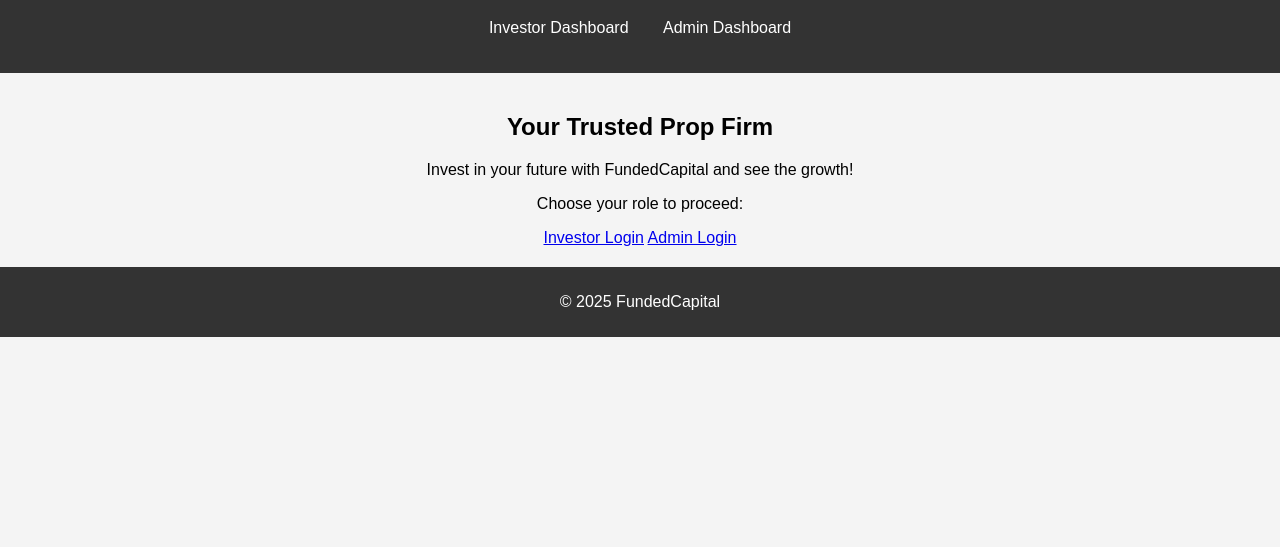
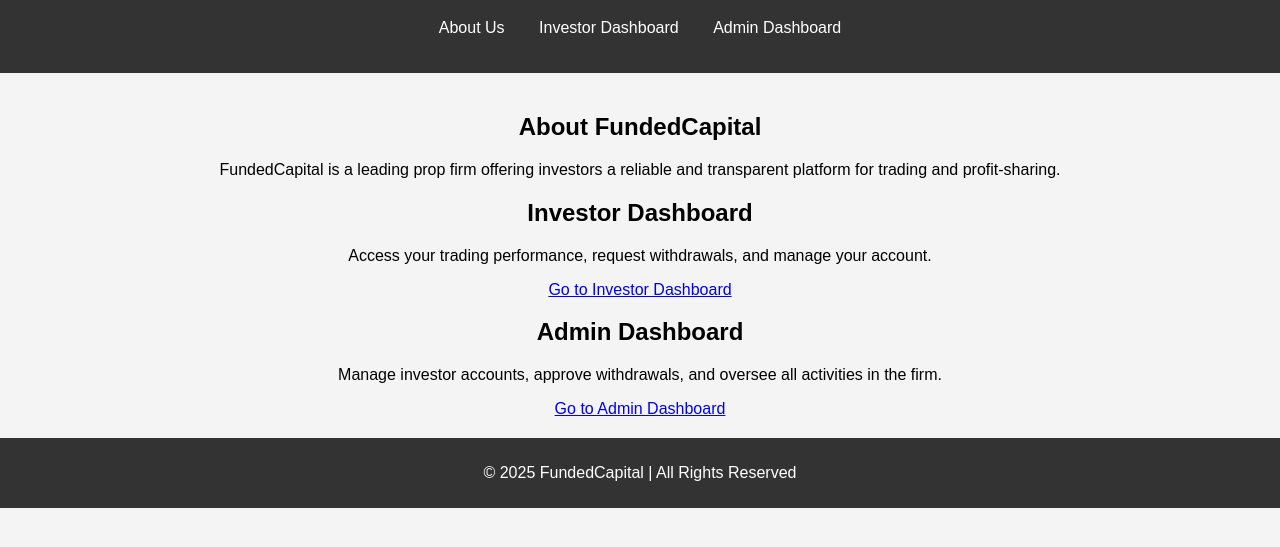
Before and after one commit to PervFVCK/FundedCapital-, a plain HTML site: page index.html in a window 1280 px wide. Shown: the part 81-628 px from the top of the page. Drawn offline with Linux system fonts and the light colour scheme; files that its build step writes are made by us from their sources.

Commit message:
Update index.html

```diff
--- a/index.html
+++ b/index.html
@@ -3,34 +3,44 @@
 <head>
     <meta charset="UTF-8">
     <meta name="viewport" content="width=device-width, initial-scale=1.0">
-    <title>FundedCapital - Home</title>
-    <link rel="stylesheet" href="styles.css">
+    <title>FundedCapital - Prop Firm</title>
+    <link rel="stylesheet" href="css/styles.css">
 </head>
 <body>
     <header>
         <h1>Welcome to FundedCapital</h1>
         <nav>
             <ul>
-                <li><a href="investor/dashboard.html">Investor Dashboard</a></li>
-                <li><a href="admin/dashboard.html">Admin Dashboard</a></li>
+                <li><a href="#about">About Us</a></li>
+                <li><a href="#investor-dashboard">Investor Dashboard</a></li>
+                <li><a href="#admin-dashboard">Admin Dashboard</a></li>
             </ul>
         </nav>
     </header>
 
     <main>
-        <section class="intro">
-            <h2>Your Trusted Prop Firm</h2>
-            <p>Invest in your future with FundedCapital and see the growth!</p>
-            <p>Choose your role to proceed:</p>
-            <a href="investor/dashboard.html" class="button">Investor Login</a>
-            <a href="admin/dashboard.html" class="button">Admin Login</a>
+        <section id="about">
+            <h2>About FundedCapital</h2>
+            <p>FundedCapital is a leading prop firm offering investors a reliable and transparent platform for trading and profit-sharing.</p>
+        </section>
+
+        <section id="investor-dashboard">
+            <h2>Investor Dashboard</h2>
+            <p>Access your trading performance, request withdrawals, and manage your account.</p>
+            <a href="investor/dashboard.html" class="cta-btn">Go to Investor Dashboard</a>
+        </section>
+
+        <section id="admin-dashboard">
+            <h2>Admin Dashboard</h2>
+            <p>Manage investor accounts, approve withdrawals, and oversee all activities in the firm.</p>
+            <a href="admin/dashboard.html" class="cta-btn">Go to Admin Dashboard</a>
         </section>
     </main>
 
     <footer>
-        <p>&copy; 2025 FundedCapital</p>
+        <p>&copy; 2025 FundedCapital | All Rights Reserved</p>
     </footer>
 
-    <script src="scripts.js"></script>
+    <script src="js/scripts.js"></script>
 </body>
 </html>
```
